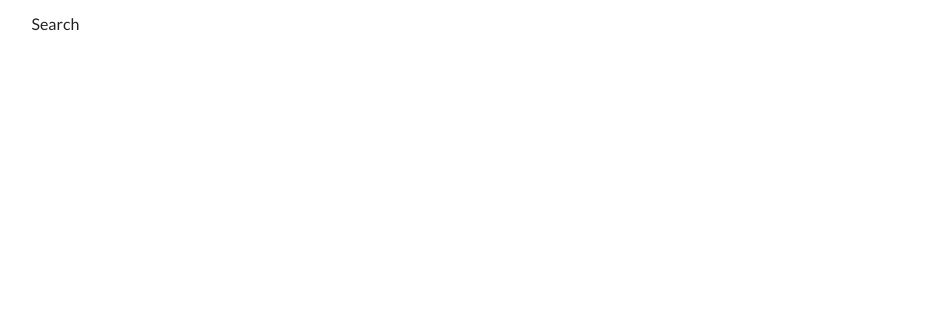
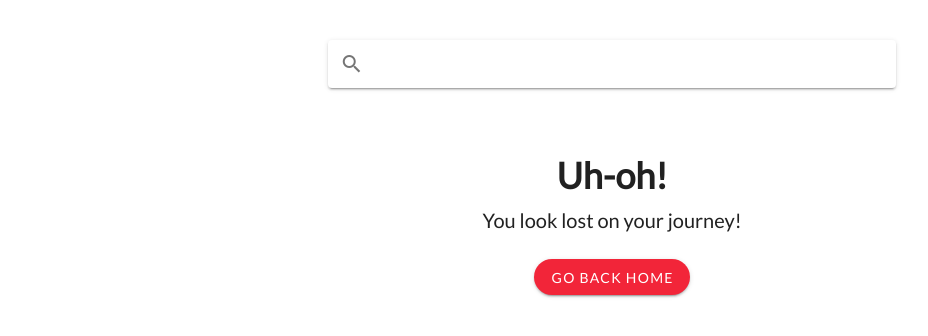
Before and after one commit to GersonCarrascoL/pokemon-search, a Vue app: page /search in a window 1280 px wide. Shown: the top 336 px of the page, without its empty margins (28-956 px from the left). Built offline with nearby package versions, Linux system fonts and the light colour scheme.

Commit message:
empty list search

```diff
--- /dev/null
+++ b/src/commons/components/LoadingScreen.vue
@@ -0,0 +1,82 @@
+<template>
+    <div :class="{ loader: true, fadeout: !isLoading }">
+        <v-container fill-height>
+            <v-row justify="center">
+                <v-col cols="3" sm="2" md="2" lg="1" xl="1">
+                    <v-img
+                        class="rotating"
+                        src="../../assets/images/loader.png"
+                    ></v-img>
+                </v-col>
+            </v-row>
+        </v-container>
+    </div>
+</template>
+
+<script>
+export default {
+    name: "LoadingScreen",
+    props: ["isLoading"],
+};
+</script>
+
+<style>
+.loader {
+    background-color: white;
+    bottom: 0;
+    color: white;
+    display: block;
+    font-size: 32px;
+    left: 0;
+    overflow: hidden;
+    position: fixed;
+    right: 0;
+    text-align: center;
+    top: 0;
+}
+
+@keyframes rotating {
+    from {
+        transform: rotate(0deg);
+        -o-transform: rotate(0deg);
+        -ms-transform: rotate(0deg);
+        -moz-transform: rotate(0deg);
+        -webkit-transform: rotate(0deg);
+    }
+    to {
+        transform: rotate(360deg);
+        -o-transform: rotate(360deg);
+        -ms-transform: rotate(360deg);
+        -moz-transform: rotate(360deg);
+        -webkit-transform: rotate(360deg);
+    }
+}
+@-webkit-keyframes rotating {
+    from {
+        transform: rotate(0deg);
+        -webkit-transform: rotate(0deg);
+    }
+    to {
+        transform: rotate(360deg);
+        -webkit-transform: rotate(360deg);
+    }
+}
+.rotating {
+    -webkit-animation: rotating 1s linear infinite;
+    -moz-animation: rotating 1s linear infinite;
+    -ms-animation: rotating 1s linear infinite;
+    -o-animation: rotating 1s linear infinite;
+    animation: rotating 1s linear infinite;
+}
+
+.fadeout {
+    animation: fadeout 2s forwards;
+}
+
+@keyframes fadeout {
+    to {
+        opacity: 0;
+        visibility: hidden;
+    }
+}
+</style>
--- a/src/components/Home.vue
+++ b/src/components/Home/Home.vue
@@ -4,7 +4,7 @@
             <v-col cols="12">
                 <v-row justify="center">
                     <v-col cols="10" sm="8" md="6" lg="4" xl="3">
-                        <v-img src="../assets/logo.png"></v-img>
+                        <v-img src="../../assets/logo.png"></v-img>
                     </v-col>
                 </v-row>
             </v-col>
@@ -57,9 +57,5 @@
 </style>
 
 <script>
-export default {
-    data: () => ({
-        width: 300,
-    }),
-};
+export default {};
 </script>
--- a/src/components/Search.vue
+++ /dev/null
@@ -1,5 +0,0 @@
-<template>
-    <v-container>
-        <p>Search</p>
-    </v-container>
-</template>
--- /dev/null
+++ b/src/components/Search/PokemnList/EmptyList.vue
@@ -0,0 +1,40 @@
+<template>
+    <v-container>
+        <v-row justify="center" class="mt-3">
+            <h2 class="empty-list-title">Uh-oh!</h2>
+        </v-row>
+        <v-row justify="center" class="mt-5">
+            <p class="empty-list-text">You look lost on your journey!</p>
+        </v-row>
+        <v-row justify="center" class="mt-5">
+            <v-btn class="white--text" elevation="2" raised to="/"
+                >Go back home</v-btn
+            >
+        </v-row>
+    </v-container>
+</template>
+
+<style scoped>
+.empty-list-title {
+    font-size: 36px;
+    line-height: 43px;
+    letter-spacing: 0em;
+}
+
+.empty-list-text {
+    font-size: 20px;
+    line-height: 30px;
+    letter-spacing: 0em;
+}
+.v-btn.v-btn--has-bg {
+    background-color: #f22539 !important;
+    border-radius: 60px;
+    color: white;
+}
+</style>
+
+<script>
+export default {
+    name: "EmptyList",
+};
+</script>
--- /dev/null
+++ b/src/components/Search/Search.vue
@@ -0,0 +1,67 @@
+<template>
+    <div>
+        <LoadingScreen :isLoading="isLoading" />
+        <v-container v-if="!isLoading">
+            <v-row justify="center" class="mt-4">
+                <v-col cols="12" sm="8" md="8" lg="6">
+                    <v-text-field
+                        v-model="inputSearch"
+                        prepend-inner-icon="mdi-magnify"
+                        solo
+                        v-on:keyup.enter="onEnter"
+                    ></v-text-field>
+                </v-col>
+            </v-row>
+            <pre>{{ inputSearch }}</pre>
+            <v-row justify="center" class="content">
+                <v-col
+                    cols="12"
+                    sm="8"
+                    md="8"
+                    lg="6"
+                    v-if="pokemonList.length == 0"
+                >
+                    <EmptyList></EmptyList>
+                </v-col>
+
+                <v-col
+                    cols="12"
+                    sm="8"
+                    md="8"
+                    lg="6"
+                    v-if="pokemonList.length != 0"
+                >
+                    lista en 10
+                </v-col>
+            </v-row>
+        </v-container>
+    </div>
+</template>
+
+<script>
+import LoadingScreen from "../../commons/components/LoadingScreen.vue";
+import EmptyList from "../Search/PokemnList/EmptyList.vue";
+
+export default {
+    data: () => ({
+        inputSearch: "",
+        isLoading: false,
+        pokemonList: [],
+    }),
+    components: {
+        LoadingScreen,
+        EmptyList,
+    },
+    mounted() {
+        setTimeout(() => {
+            this.isLoading = false;
+        }, 3000);
+    },
+    methods: {
+        onEnter: function () {
+            this.msg = "on enter event";
+            console.log(this.msg + this.inputSearch);
+        },
+    },
+};
+</script>
--- a/src/routes/router.js
+++ b/src/routes/router.js
@@ -10,12 +10,12 @@ export default new VueRouter({
         {
             path: '/',
             name: 'home',
-            component: () => import('../components/Home.vue'),
+            component: () => import('../components/Home/Home.vue'),
         },
         {
             path: '/search',
             name: 'search',
-            component: () => import('../components/Search.vue'),
+            component: () => import('../components/Search/Search.vue'),
         },
     ],
 });
```
Also changed, not shown: 1 other file (tests, documents, lock files or other folders).
